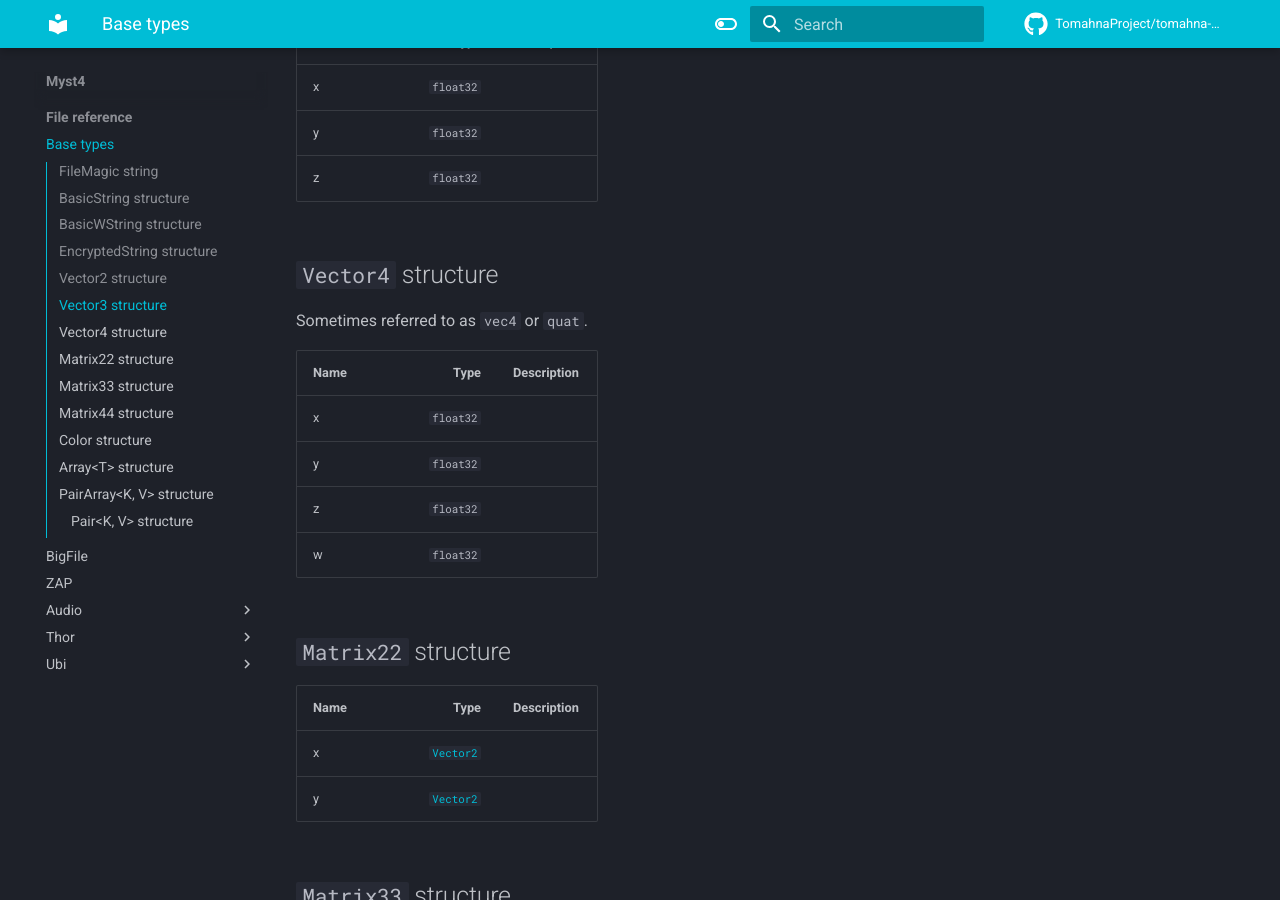
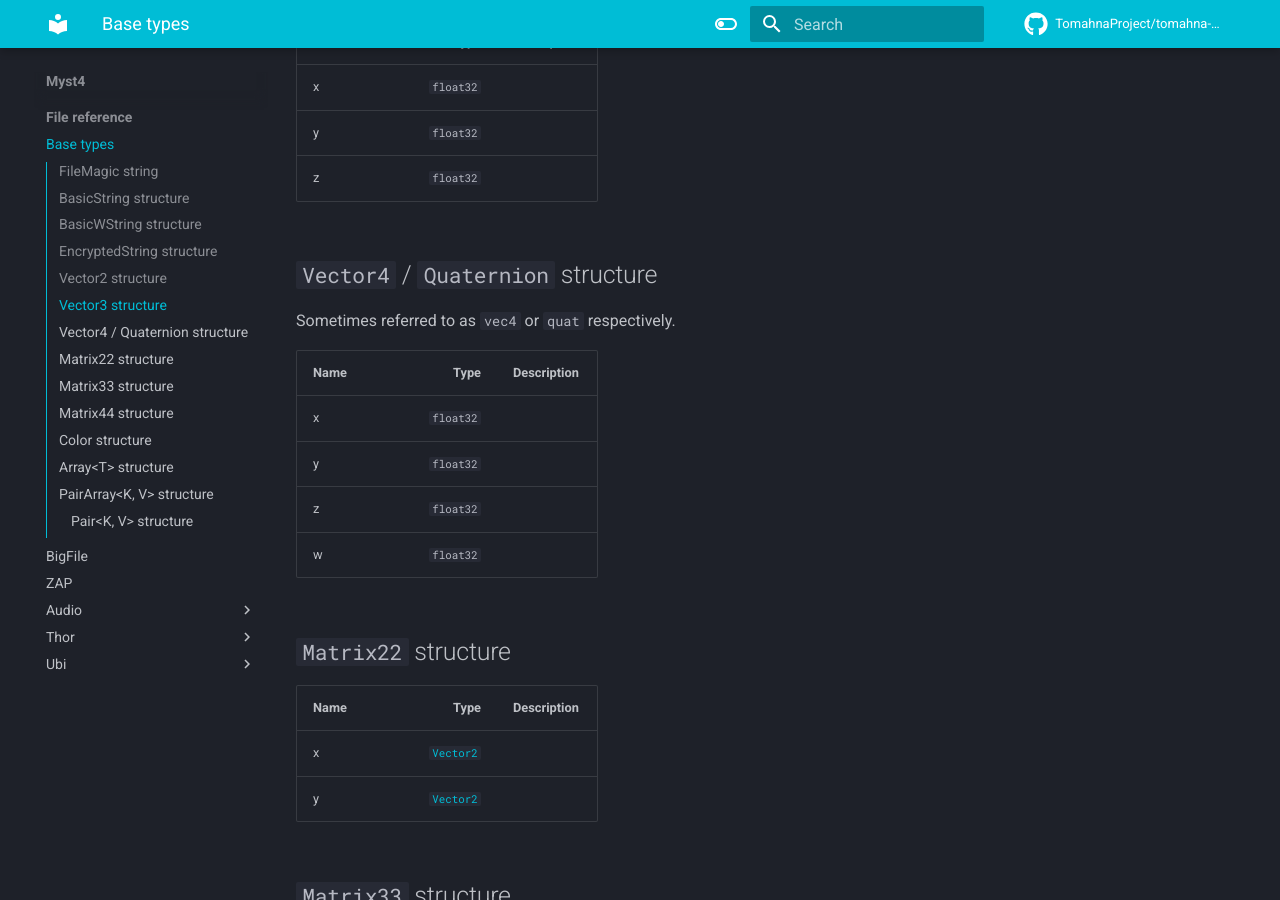
Before and after one commit to TomahnaProject/tomahna-project-wiki, an MkDocs documentation site: the page built from docs/myst4/file-reference/base.md, in a window 1280 px wide and 900 px high, scrolled down 1637 px. Built offline with MkDocs 1.6.1 and Material for MkDocs 9.7.7, drawn with Linux system fonts in a browser that asks for light colours; comment, search, counter and statistics services are not loaded; part of the change alters nothing that is shown.

Commit message:
myst4/file-reference/base: update `Vector4` to include `Quaternion`

```diff
--- a/docs/myst4/file-reference/base.md
+++ b/docs/myst4/file-reference/base.md
@@ -50,9 +50,9 @@ Sometimes referred to as `vec3`.
 | y | `float32` |  |
 | z | `float32` |  |
 
-## `Vector4` structure
+## `Vector4` / `Quaternion` structure
 
-Sometimes referred to as `vec4` or `quat`.
+Sometimes referred to as `vec4` or `quat` respectively.
 
 | Name | Type | Description |
 | :-- | --: | --- |
@@ -80,10 +80,10 @@ Sometimes referred to as `vec4` or `quat`.
 
 | Name | Type | Description |
 | :-- | --: | --- |
-| x | [`Vector4`](#vector4-structure) |  |
-| y | [`Vector4`](#vector4-structure) |  |
-| z | [`Vector4`](#vector4-structure) |  |
-| w | [`Vector4`](#vector4-structure) |  |
+| x | [`Vector4`](#vector4-quaternion-structure) |  |
+| y | [`Vector4`](#vector4-quaternion-structure) |  |
+| z | [`Vector4`](#vector4-quaternion-structure) |  |
+| w | [`Vector4`](#vector4-quaternion-structure) |  |
 
 ## `Color` structure
 
```
